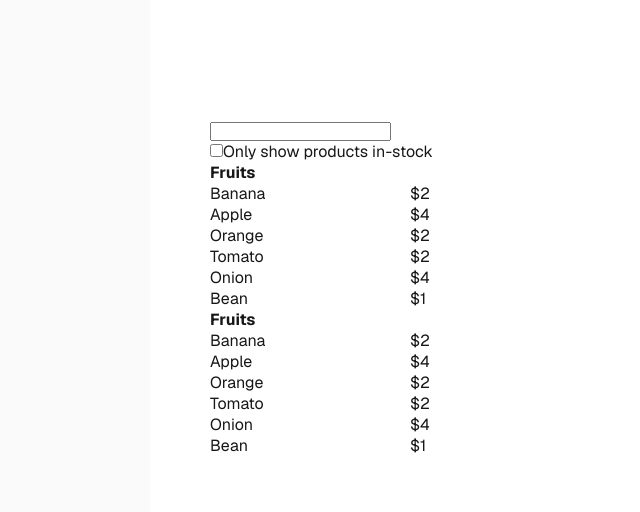
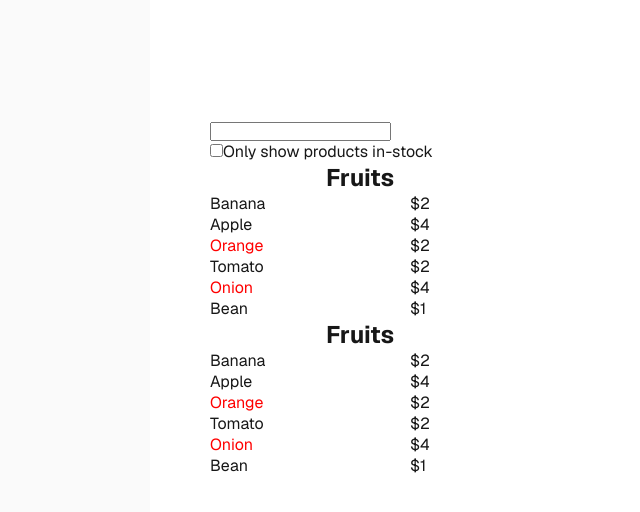
Before and after one commit to Elirus43/frontendWreact, a Next.js app: page / in a window 1280 px wide. Shown: the top 512 px of the page, without its empty margins (90-730 px from the left). Built offline with nearby package versions, Linux system fonts and the light colour scheme.

Commit message:
with dynamic css, check stock available and give separate color for out of stock items

```diff
--- a/src/app/components/ProductsDemo/FilterableProductDemo.jsx
+++ b/src/app/components/ProductsDemo/FilterableProductDemo.jsx
@@ -1,5 +1,7 @@
 import {useState} from "react";
 import "./filterable-product.css"
+import classNames from "classnames";
+
 
 const initData = [
     // This is Dummy Data
@@ -27,8 +29,14 @@ function SearchBar()
 // ProductRow represent each item
 function ProductRow({item})
 {
+    // with dynamic css, and render conditionally
+    const productClass = classNames({
+        'product-item' : true,
+        'out-of-stock' : !item.stocked,
+    })
+
     return(<div className={"product-row"}>
-    <div className={"product-item"}>{item.name}</div>
+    <div className={productClass}>{item.name}</div>
     <div className={"product-price"}>{item.price}</div>
     </div>)
 }
@@ -37,7 +45,7 @@ function ProductCategoryRow({items})
 {
     let categoryName = items[0].category;
     return (<div>
-    <h4>{categoryName}</h4>
+    <h2 className={"product-category"}>{categoryName}</h2>
         {
             items.map((item, index) => <ProductRow key={index} item={item}/>)    //we don't have no id, so we use index for unique
         }
--- a/src/app/components/ProductsDemo/filterable-product.css
+++ b/src/app/components/ProductsDemo/filterable-product.css
@@ -1,10 +1,13 @@
-.product-row {
-
+.product-category {
+    text-align: center;
 }
 .product-item {
     display: inline-block;
     width: 200px;
 }
+.out-of-stock {
+    color: red;
+}
 .product-price {
     display: inline-block;
     width: 100px;
```
